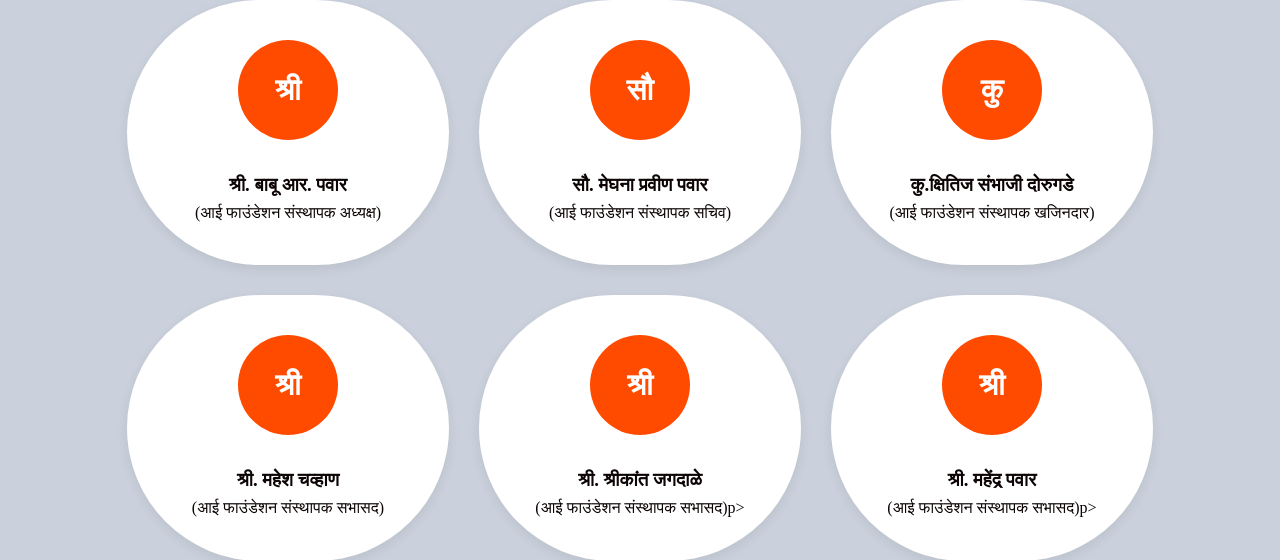
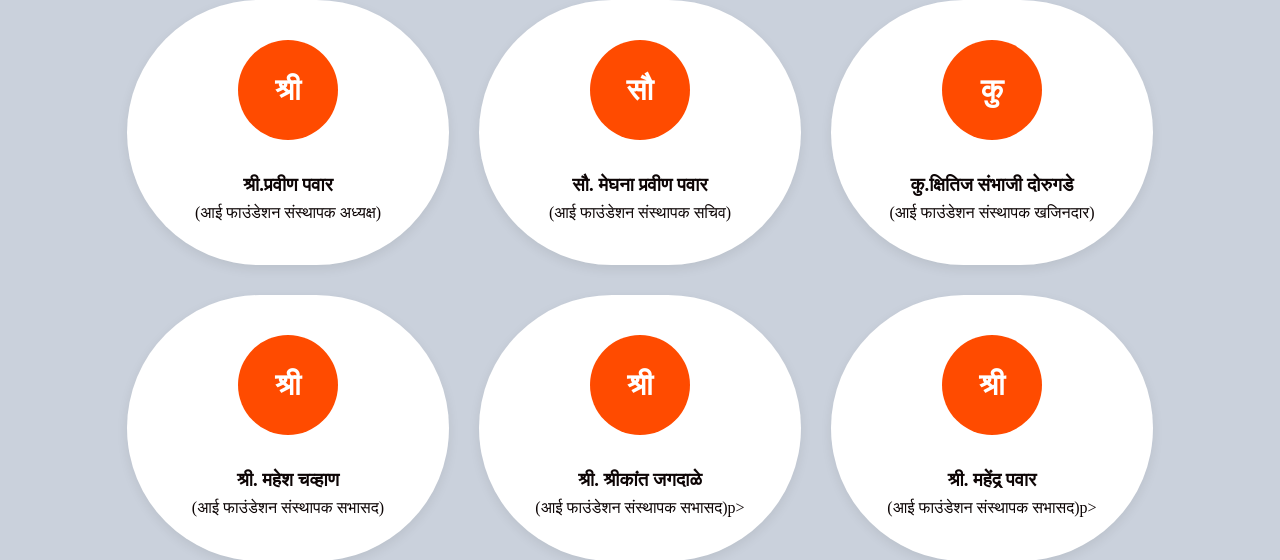
Before and after one commit to aaryashirke2005/aaifoundation, a Flask app: page /team in a window 1280 px wide. Shown: the part 317-877 px from the top of the page. Run offline with Flask 3, Linux system fonts and the light colour scheme.

Commit message:
Update team.html

```diff
--- a/templates/team.html
+++ b/templates/team.html
@@ -16,7 +16,7 @@
             <!-- Member 1 -->
             <div class="team-card">
                 <div class="avatar">श्री</div>
-                <h3>श्री. बाबू आर. पवार</h3>
+                <h3>श्री.प्रवीण पवार</h3>
                 <p>(आई फाउंडेशन संस्थापक अध्यक्ष)</p>
             </div>
 
```
